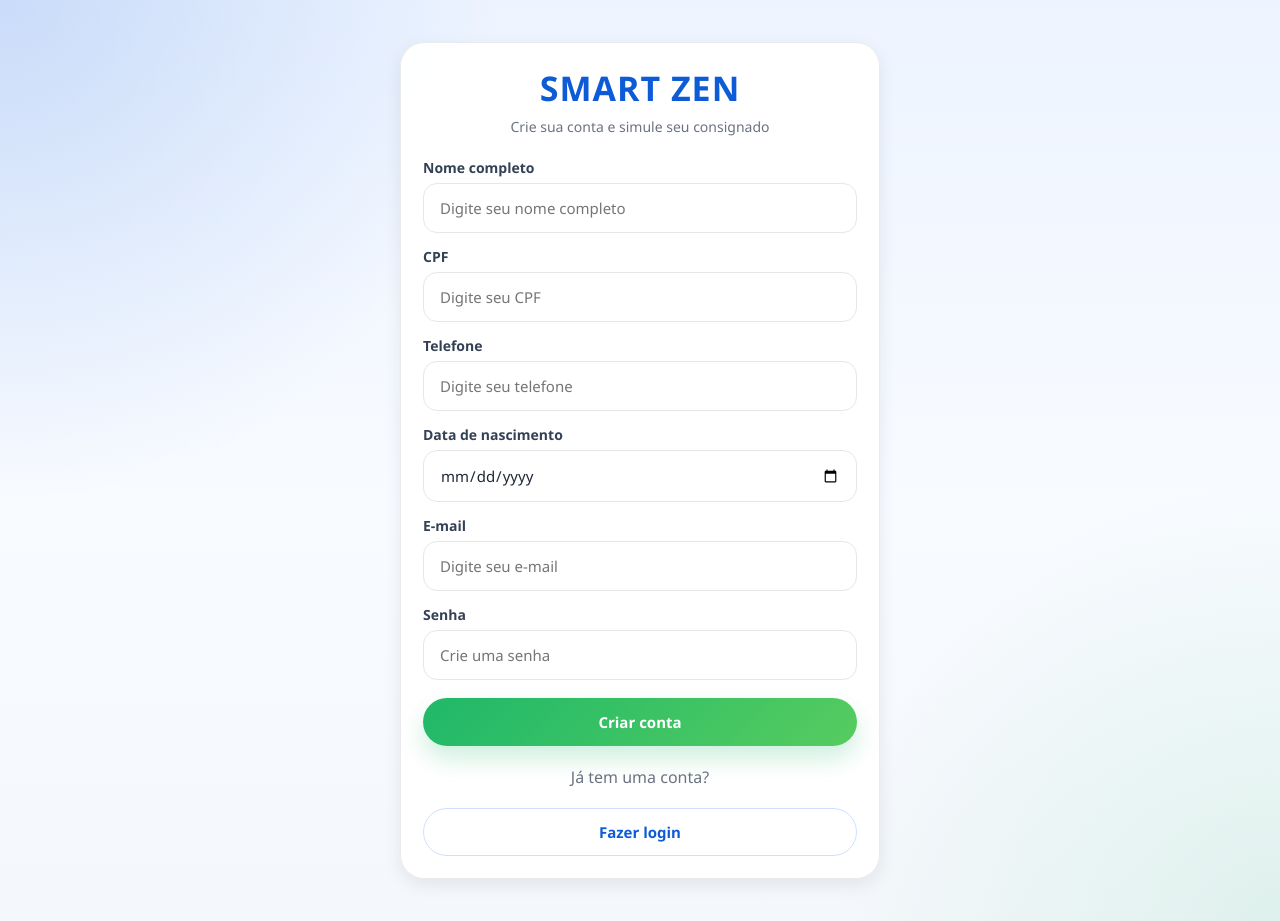
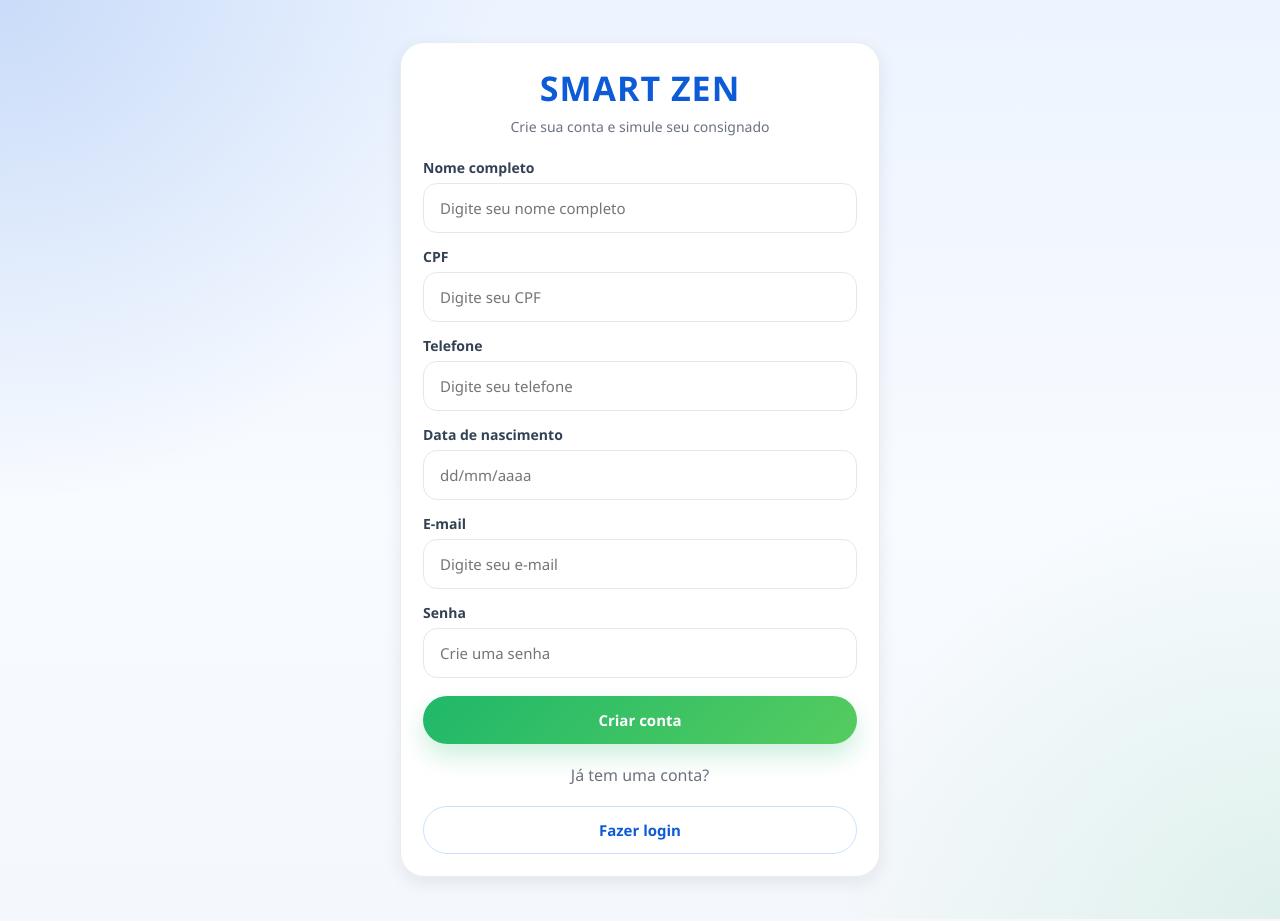
Before and after one commit to jwmister21/smartzen, a Flask app: page /cadastro in a window 1280 px wide. Run offline with Flask 3, Linux system fonts and the light colour scheme; data comes from the database, SQL or seed files in the repository.

Commit message:
Update cadastro.html

```diff
--- a/templates/cadastro.html
+++ b/templates/cadastro.html
@@ -35,7 +35,7 @@
 
             <div class="form-group">
                 <label>Data de nascimento</label>
-                <input type="date" name="nascimento">
+                <input type="text" name="nascimento" id="nascimento" placeholder="dd/mm/aaaa" maxlength="10">
             </div>
 
             <div class="form-group">
```
